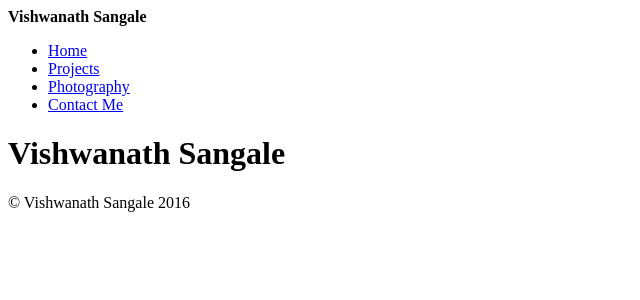
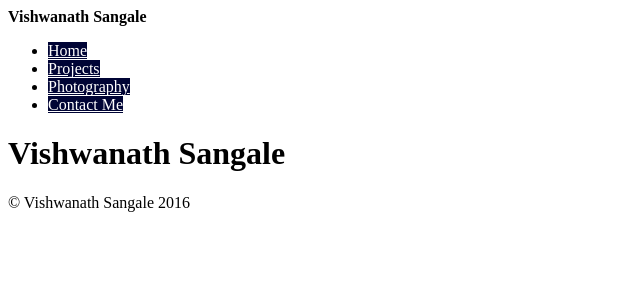
Before and after one commit to vishsangale/vishsangale.github.io, a Jekyll site: the page built from index.html, in a window 1280 px wide. Shown: the top 300 px of the page, without its empty margins (0-640 px from the left). Built offline with Jekyll 4.4.1, drawn with Linux system fonts in a browser that asks for light colours.

Commit message:
Highlighting menu

```diff
--- a/_includes/nav.html
+++ b/_includes/nav.html
@@ -1,8 +1,8 @@
 <nav>
 	<ul>
-		<li><a href="{{site.baseurl}}/index.html">Home</a></li>
-		<li><a href="{{site.baseurl}}/projects.html">Projects</a></li>
-		<li><a href="{{site.baseurl}}/photography.html">Photography</a></li>
-		<li><a href="{{site.baseurl}}/contact.html">Contact Me</a></li>
+		<li><a href="{{site.baseurl}}/index.html" class="current">Home</a></li>
+		<li><a href="{{site.baseurl}}/projects.html" class="current">Projects</a></li>
+		<li><a href="{{site.baseurl}}/photography.html" class="current">Photography</a></li>
+		<li><a href="{{site.baseurl}}/contact.html" class="current">Contact Me</a></li>
 	</ul>
 </nav>
--- a/css/common.css
+++ b/css/common.css
@@ -3,3 +3,8 @@
 	padding: 0;
 	font: normal 100%/1.4 Georgia/serif;
 }
+
+.current {
+	background-color: #000435;
+	color: #fff;
+}
```
